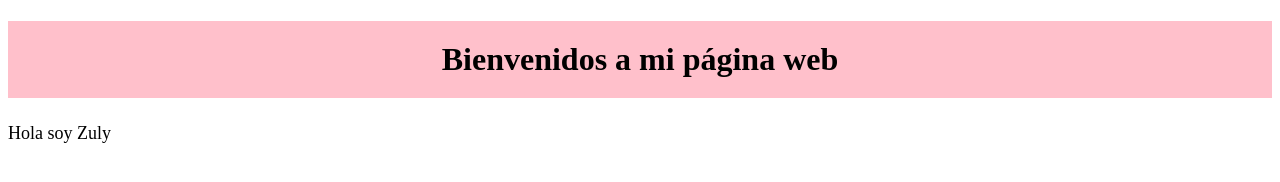
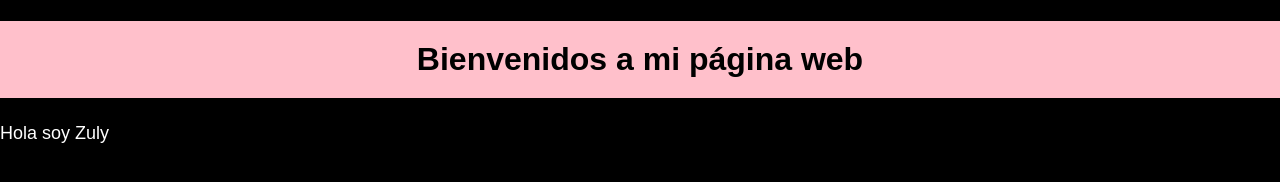
Before and after one commit to ZulySantana/ProyectoPublicar, a plain HTML site: page index.html in a window 1280 px wide. Drawn offline with Linux system fonts and the light colour scheme.

Commit message:
Add styles for body and paragraph in bienvenidos.css

```diff
--- a/css/bienvenidos.css
+++ b/css/bienvenidos.css
@@ -7,4 +7,11 @@ p{
     font-size: 18px;
     line-height: 1.5;
     margin: 10px 0;
+    color: white;
 }
+body{
+    font-family: Arial, sans-serif;
+    background-color: black;
+    margin: 0;
+    padding: 0;
+}
```
